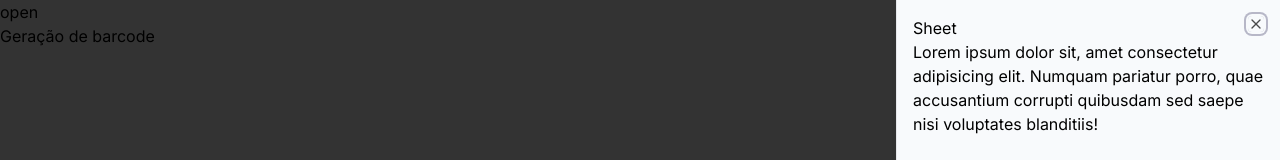
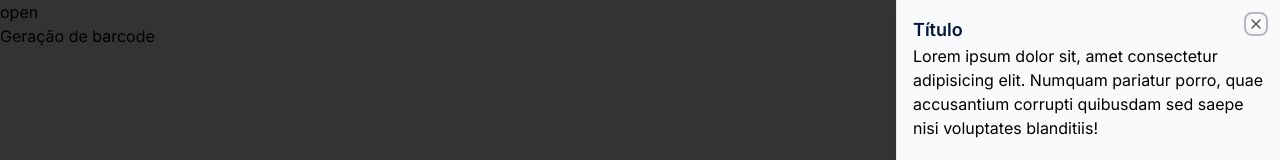
Before and after one commit to caio1902araujo/barcode-flow, a Next.js app: page / in a window 1280 px wide. Both pictures are taken after a click on the button "open". Shown: the top 160 px of the page. Built offline with nearby package versions, Linux system fonts and the light colour scheme.

Commit message:
feat(sheet): created title to sheet component

```diff
--- a/src/app/page.tsx
+++ b/src/app/page.tsx
@@ -2,6 +2,7 @@ import {
   Sheet,
   SheetContent,
   SheetHeader,
+  SheetTitle,
   SheetTrigger,
 } from "~/components/ui/sheet";
 
@@ -11,7 +12,9 @@ export default function Home() {
       <Sheet>
         <SheetTrigger>open</SheetTrigger>
         <SheetContent>
-          <SheetHeader>Sheet</SheetHeader>
+          <SheetHeader>
+            <SheetTitle>Título</SheetTitle>
+          </SheetHeader>
           <p>
             Lorem ipsum dolor sit, amet consectetur adipisicing elit. Numquam
             pariatur porro, quae accusantium corrupti quibusdam sed saepe nisi
--- a/src/components/ui/sheet/index.tsx
+++ b/src/components/ui/sheet/index.tsx
@@ -2,3 +2,4 @@ export { Sheet } from "./root";
 export { SheetTrigger } from "./trigger";
 export { SheetContent } from "./content";
 export { SheetHeader } from "./header";
+export { SheetTitle } from "./title";
--- a/src/components/ui/sheet/style.tsx
+++ b/src/components/ui/sheet/style.tsx
@@ -8,6 +8,7 @@ export const SheetStyles = tv({
       "absolute right-4 top-4 rounded-sm opacity-70 ring-offset-background transition-opacity hover:opacity-100 focus:outline-none focus:ring-2 focus:ring-ring focus:ring-offset-2 disabled:pointer-events-none data-[state=open]:bg-secondary",
     icon: "h-4 w-4",
     header: "flex flex-col space-y-2 text-center sm:text-left",
+    title: "text-lg font-semibold text-foreground",
     content:
       "fixed z-50 gap-4 bg-background p-6 shadow-lg overflow-y-auto transition ease-in-out data-[state=open]:animate-in data-[state=closed]:animate-out data-[state=closed]:duration-300 data-[state=open]:duration-500 sm:p-4",
   },
@@ -33,4 +34,4 @@ export const SheetStyles = tv({
   },
 });
 
-export const { close, content, header, icon, overlay } = SheetStyles();
+export const { close, content, header, title, icon, overlay } = SheetStyles();
--- /dev/null
+++ b/src/components/ui/sheet/title.tsx
@@ -0,0 +1,11 @@
+import React from "react";
+import { title } from "./style";
+import { Title as SheetPrimitive } from "@radix-ui/react-dialog";
+
+export const SheetTitle = React.forwardRef<
+  React.ElementRef<typeof SheetPrimitive>,
+  React.ComponentPropsWithoutRef<typeof SheetPrimitive>
+>(({ className, ...props }, ref) => (
+  <SheetPrimitive ref={ref} className={title({ className })} {...props} />
+));
+SheetTitle.displayName = SheetPrimitive.displayName;
```
